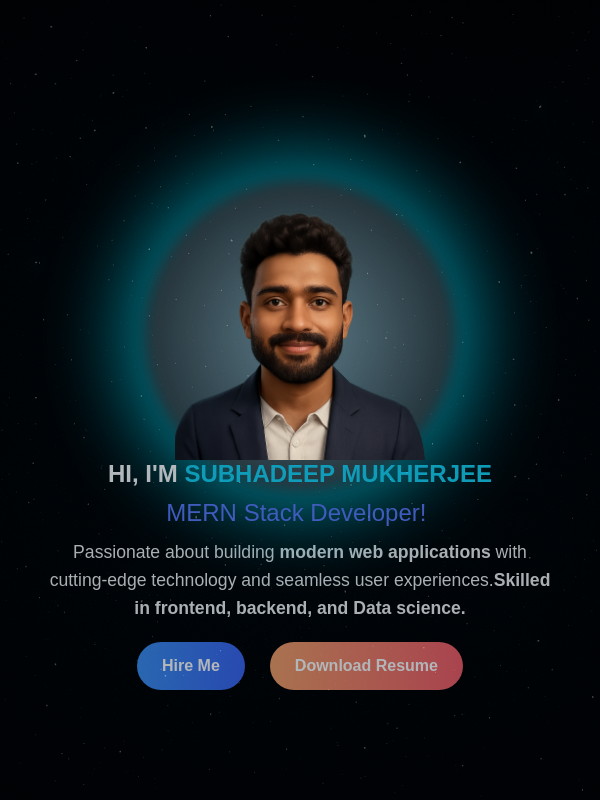
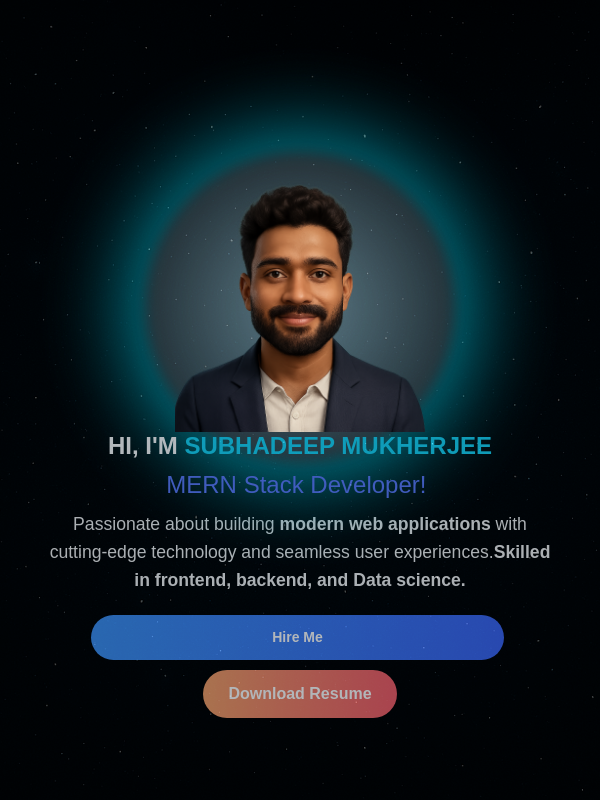
Before and after one commit to Subhadeep2003/portfolio-frontend, a React (Create React App) app: page / in a window 600 px wide. Shown: the top 800 px of the page. Built offline with nearby package versions, Linux system fonts and the light colour scheme.

Commit message:
side spacing and buttons

```diff
--- a/src/App.css
+++ b/src/App.css
@@ -1,5 +1,4 @@
-body,
-html {
+body,html {
   overflow-x: hidden;
 }
 .footer {
--- a/src/components/MobileNav/MobileNav.css
+++ b/src/components/MobileNav/MobileNav.css
@@ -10,7 +10,6 @@
     box-shadow: 0 4px 12px rgba(0, 0, 0, 0.3); /* subtle depth */
     border-radius: 12px; /* optional rounded look */
     padding: 1rem;
-    overflow-x: hidden;
   }
 /* Header styling */
 .mobile-nav-header {
@@ -36,7 +35,7 @@
     background-color: transparent;
     padding: 10px 20px;
     border-top: 1px solid #333;
-    animation: slideDown 0.7s ease-in-out;
+    animation: slideDown 0.5s ease-in-out;
   }
   @keyframes slideDown {
     from {
@@ -69,6 +68,7 @@
 @media(min-width:600px){
     .mobile-nav{
         display: none;
+        overflow-x: hidden;
     }
 
 }
--- a/src/pages/Home/home.css
+++ b/src/pages/Home/home.css
@@ -203,4 +203,17 @@ body {
     height: 300px;
     filter: blur(6px);
   }
+  .home-buttons {
+    display: flex;
+    flex-direction: column;
+    gap: 10px;
+    width: 100%;
+    align-items: center;
+    justify-content: center;
+  }
+
+  .home-buttons button {
+    width: 80%;
+    font-size: 14px;
+  }
 }
```
